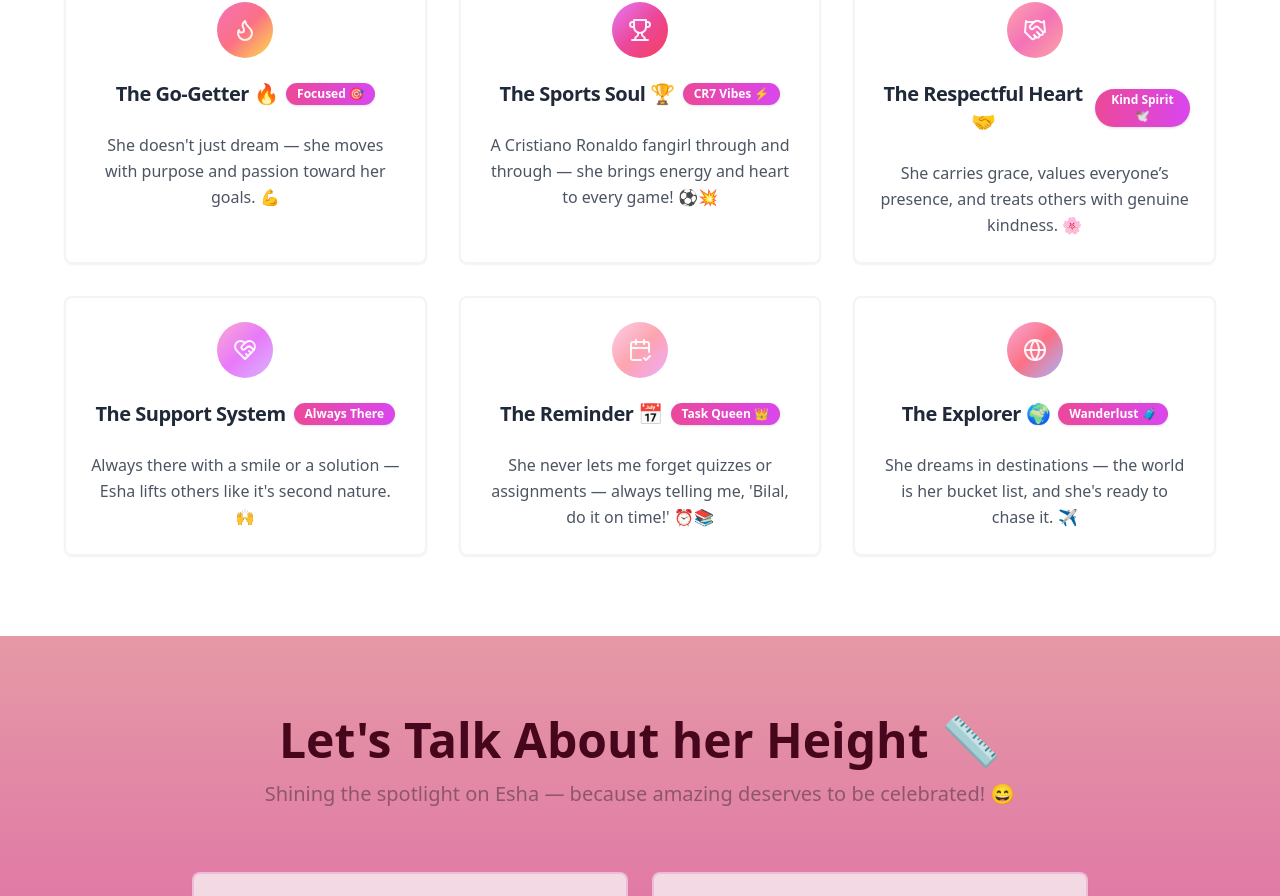
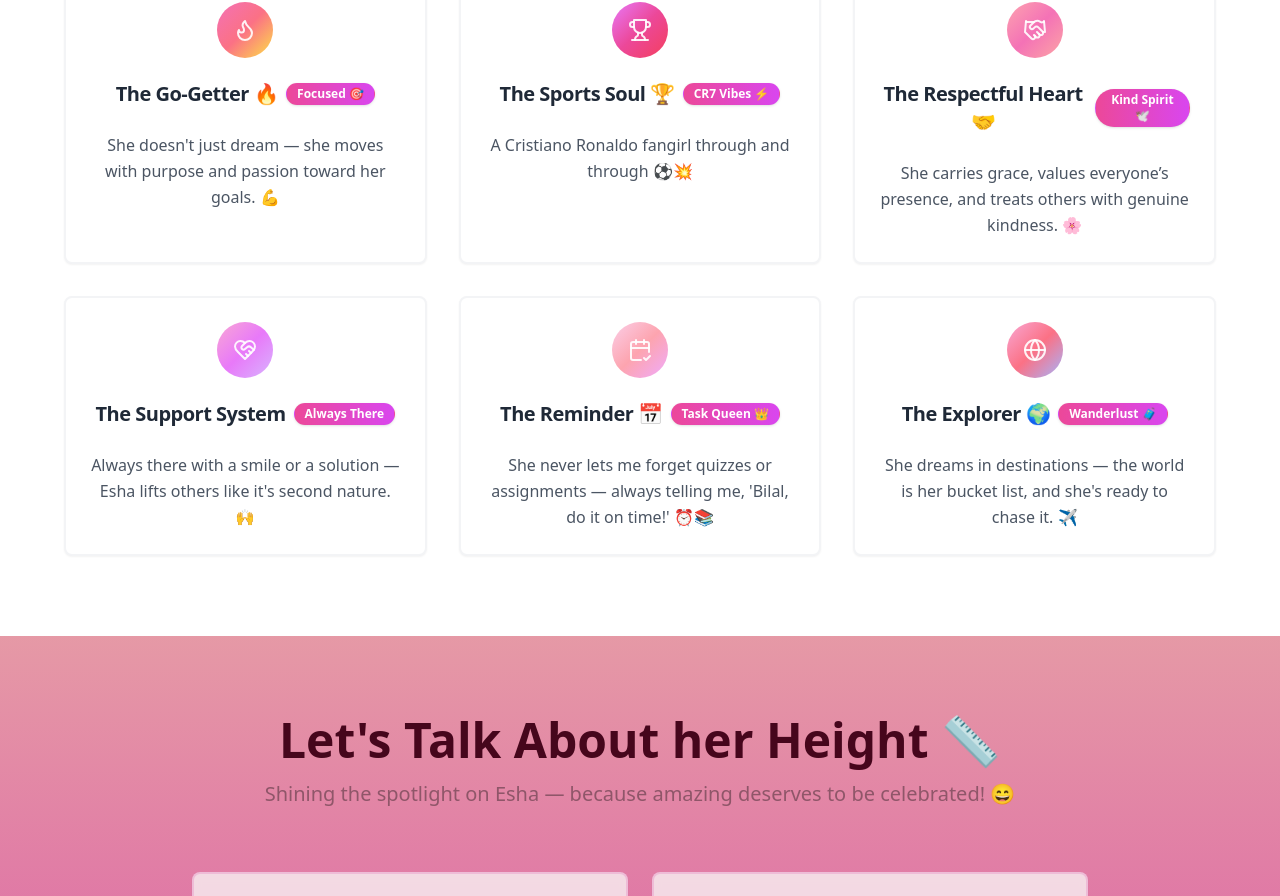
Before and after one commit to MBIlalsheikh05/Birthday-Wish-Website, a React (Vite) app: page / in a window 1280 px wide. Shown: the part 1060-1956 px from the top of the page. Built offline with nearby package versions, Linux system fonts and the light colour scheme.

Commit message:
Remove sports statement
Remove "she brings energy and heart to every game!" from the Sports Soul card.

```diff
--- a/src/components/QualitiesSection.tsx
+++ b/src/components/QualitiesSection.tsx
@@ -20,7 +20,7 @@ const qualities = [
   {
     icon: Trophy,
     title: "The Sports Soul 🏆",
-    description: "A Cristiano Ronaldo fangirl through and through — she brings energy and heart to every game! ⚽💥",
+    description: "A Cristiano Ronaldo fangirl through and through ⚽💥",
     gradient: "bg-gradient-to-br from-fuchsia-400 via-pink-500 to-rose-500",
     badge: "CR7 Vibes ⚡"
   },
```
